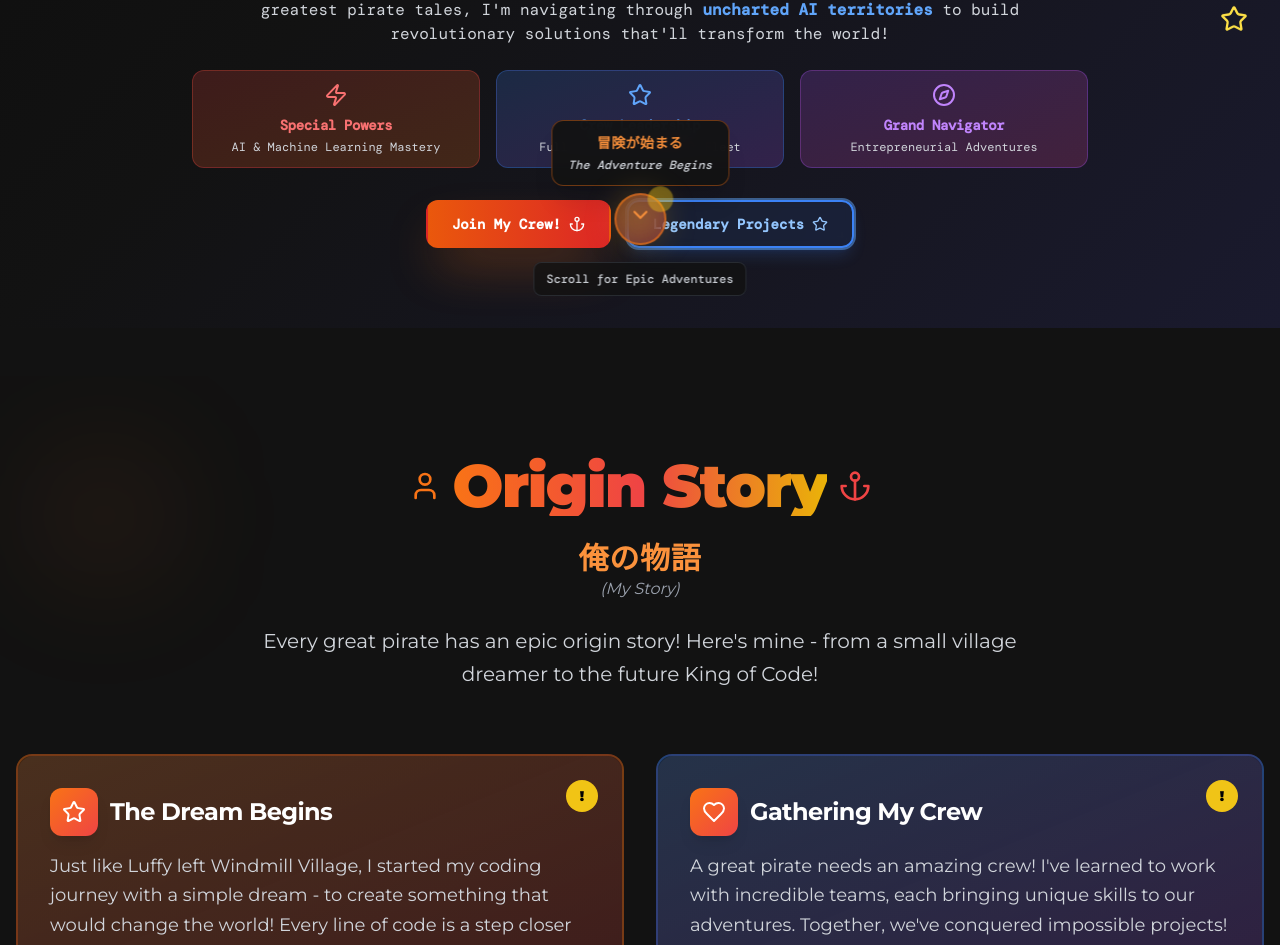
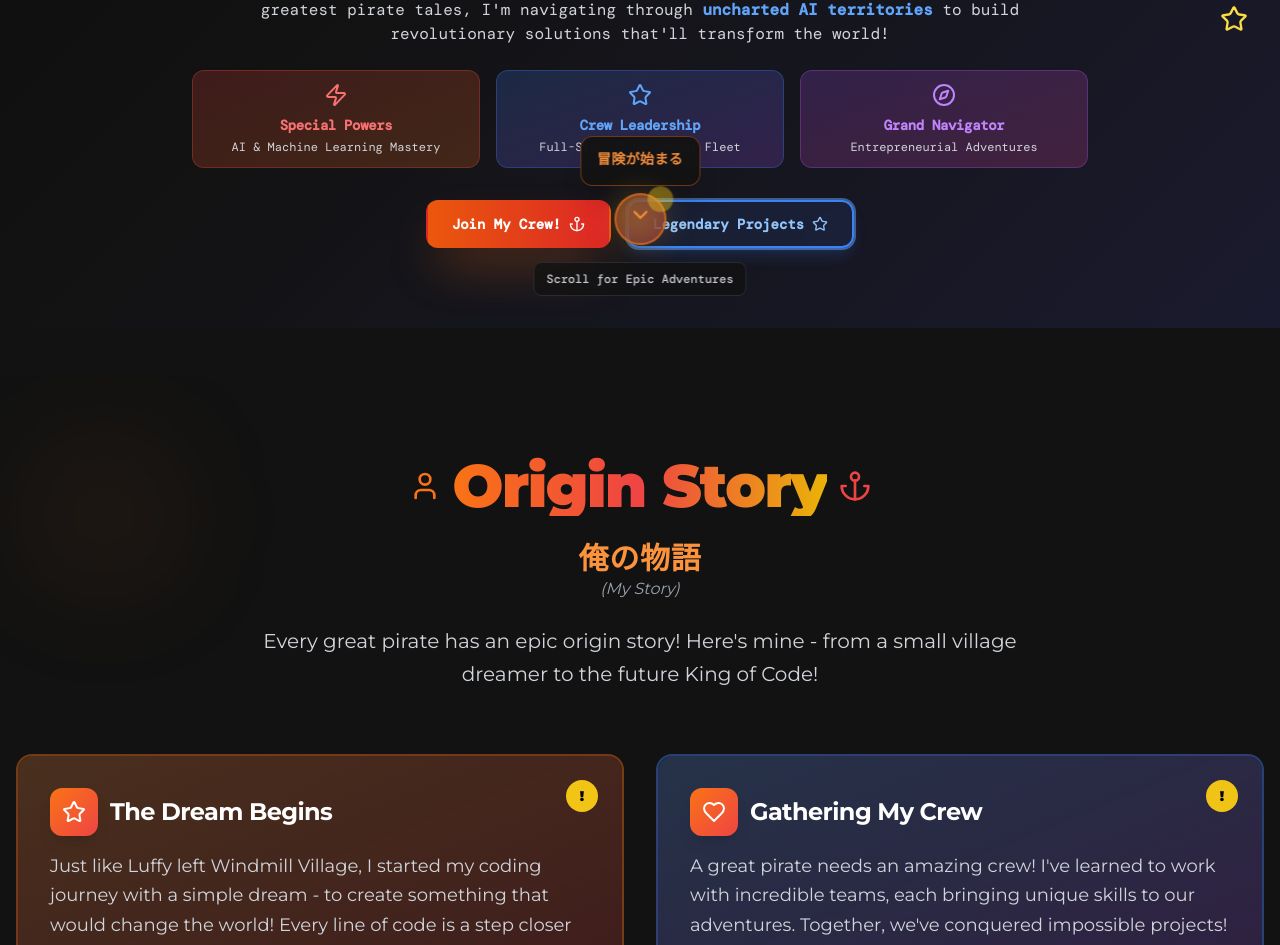
Before and after one commit to saikoushiknalubola/Saikoushikupotoforio, a React (Vite) app: page / in a window 1280 px wide. Shown: the part 961-1906 px from the top of the page. Built offline with nearby package versions, Linux system fonts and the light colour scheme; a web font is replaced by a local one.

Commit message:
Fix Hero section font and alignment.
Removed "The Adventure Begins" and ensured "Scroll for Epic Adventures" is perfectly aligned.

```diff
--- a/src/components/Hero.tsx
+++ b/src/components/Hero.tsx
@@ -221,9 +221,6 @@ const Hero = () => {
           <p className="text-orange-400 font-bold text-xs sm:text-sm jp-text animate-pulse mb-1 font-mono">
             冒険が始まる
           </p>
-          <p className="text-gray-300 text-xs italic font-medium font-mono">
-            The Adventure Begins
-          </p>
         </div>
 
         <button
```
